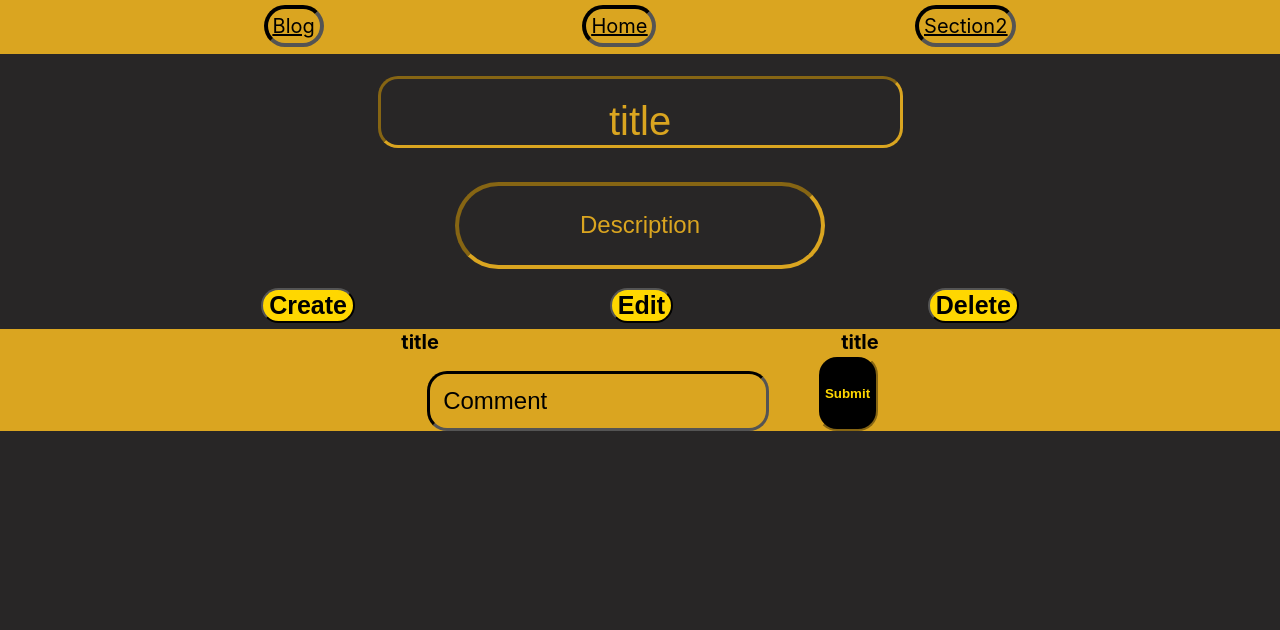
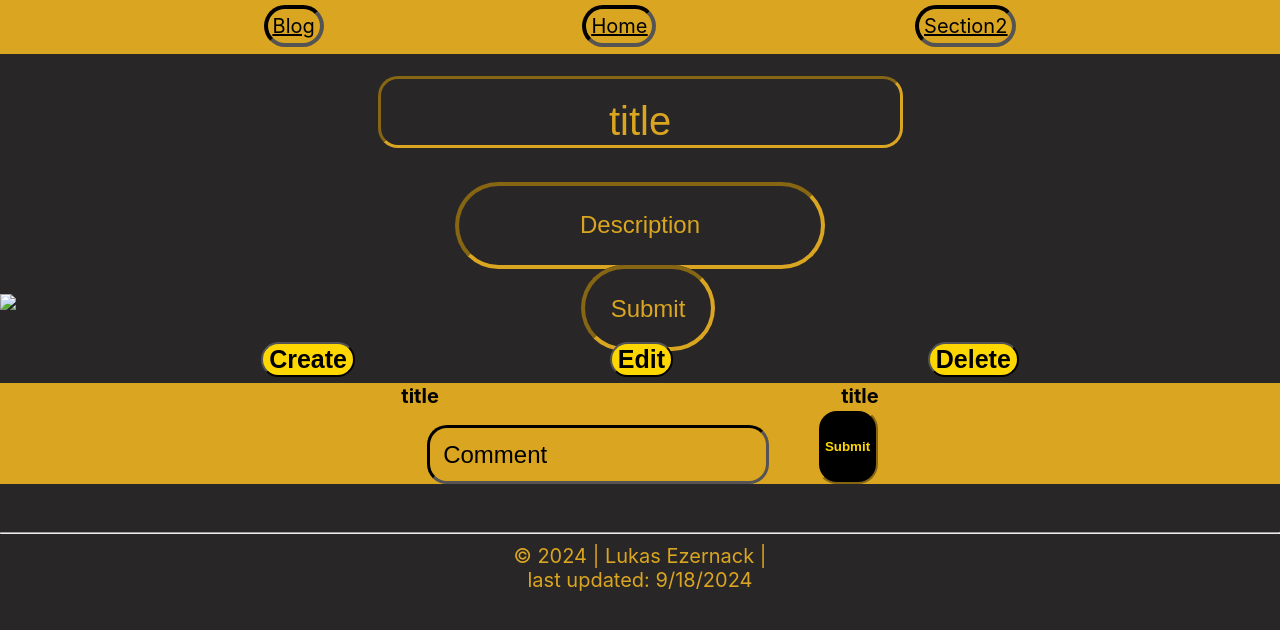
Before and after one commit to lezernack/blog-site, a React (Create React App) app: page /blog in a window 1280 px wide. Shown: the top 630 px of the page. Built offline with nearby package versions, Linux system fonts and the light colour scheme.

Commit message:
added a footer

```diff
--- a/src/App.jsx
+++ b/src/App.jsx
@@ -6,6 +6,7 @@ import Navbar from "./components/Navbar";
 import HomeSection from "./components/HomeSection";
 import BlogSection from "./components/BlogSection";
 import CommentSection from "./components/CommentSection";
+import Footer from "./components/Footer";
 
 function App() {
   return (
@@ -16,6 +17,7 @@ function App() {
         <Route path="blog" element={<BlogSection />} />
         <Route path="comment" element={<CommentSection />} />
       </Routes>
+      <Footer />
     </div>
   );
 }
--- a/src/components/BlogSection.jsx
+++ b/src/components/BlogSection.jsx
@@ -14,6 +14,10 @@ const BlogSection = () => {
         <div className="dscrptDiv">
           <input className="dscrpt" type="text" placeholder="Description" />
         </div>
+
+        <div className="imgDiv">
+          <input className="img" type="image" placeholder="image" />
+        </div>
         <div className="btns">
           <button className="Cbtn">Create</button>
           <button className="Ebtn">Edit</button>
--- a/src/components/Footer.jsx
+++ b/src/components/Footer.jsx
@@ -1,11 +1,16 @@
-import React from "react";
+import React, { useState } from "react";
 import "../css/global.css";
 import "../css/footer.css";
 
 const Footer = () => {
   return (
     <div>
-      <footer></footer>
+      <footer className="footer">
+        <hr />
+        &copy; <span> {new Date().getFullYear()}</span> | Lukas Ezernack |
+        <br />
+        last updated: <span>{new Date().toLocaleDateString()}</span>
+      </footer>
     </div>
   );
 };
--- a/src/components/HomeSection.jsx
+++ b/src/components/HomeSection.jsx
@@ -3,7 +3,6 @@ import "../css/global.css";
 import "../css/homeSection.css";
 import background from "../images/background1.jpg";
 import PictureSection from "./PictureSection";
-import Footer from "./Footer";
 
 const HomeSection = () => {
   return (
@@ -26,7 +25,6 @@ const HomeSection = () => {
 
         <PictureSection />
       </div>
-      <Footer />
     </div>
   );
 };
--- a/src/css/blogSection.css
+++ b/src/css/blogSection.css
@@ -12,7 +12,8 @@
   border: 3px inset goldenrod;
 }
 
-.dscrpt {
+.dscrpt,
+.img {
   padding: 2%;
   margin-top: 0.5rem;
   border: 4px inset goldenrod;
@@ -22,7 +23,8 @@
   text-align: center;
 }
 
-.dscrptDiv {
+.dscrptDiv,
+.imgDiv {
   margin-top: 2%;
   margin-right: auto;
   margin-left: auto;
--- a/src/css/footer.css
+++ b/src/css/footer.css
@@ -1,3 +1,11 @@
-Footer.div {
-  background-color: goldenrod;
+.footer {
+  width: 100%;
+  margin-top: 3rem;
+  bottom: 0;
+  text-align: center;
+  font-size: 1.25rem;
 }
+
+span {
+  text-align: center;
+}
--- a/src/css/homeSection.css
+++ b/src/css/homeSection.css
@@ -1,9 +1,8 @@
 .Welcome {
   margin-top: 0rem;
-  text-align: left;
+  text-align: center;
   font-size: 2rem;
   border-radius: 8rem;
-  border: 4px inset goldenrod;
 }
 
 .welcomeImg {
@@ -40,4 +39,5 @@ h2 {
   border-radius: 50px;
   margin-left: 15%;
   margin-right: 15%;
+  color: goldenrod;
 }
```
